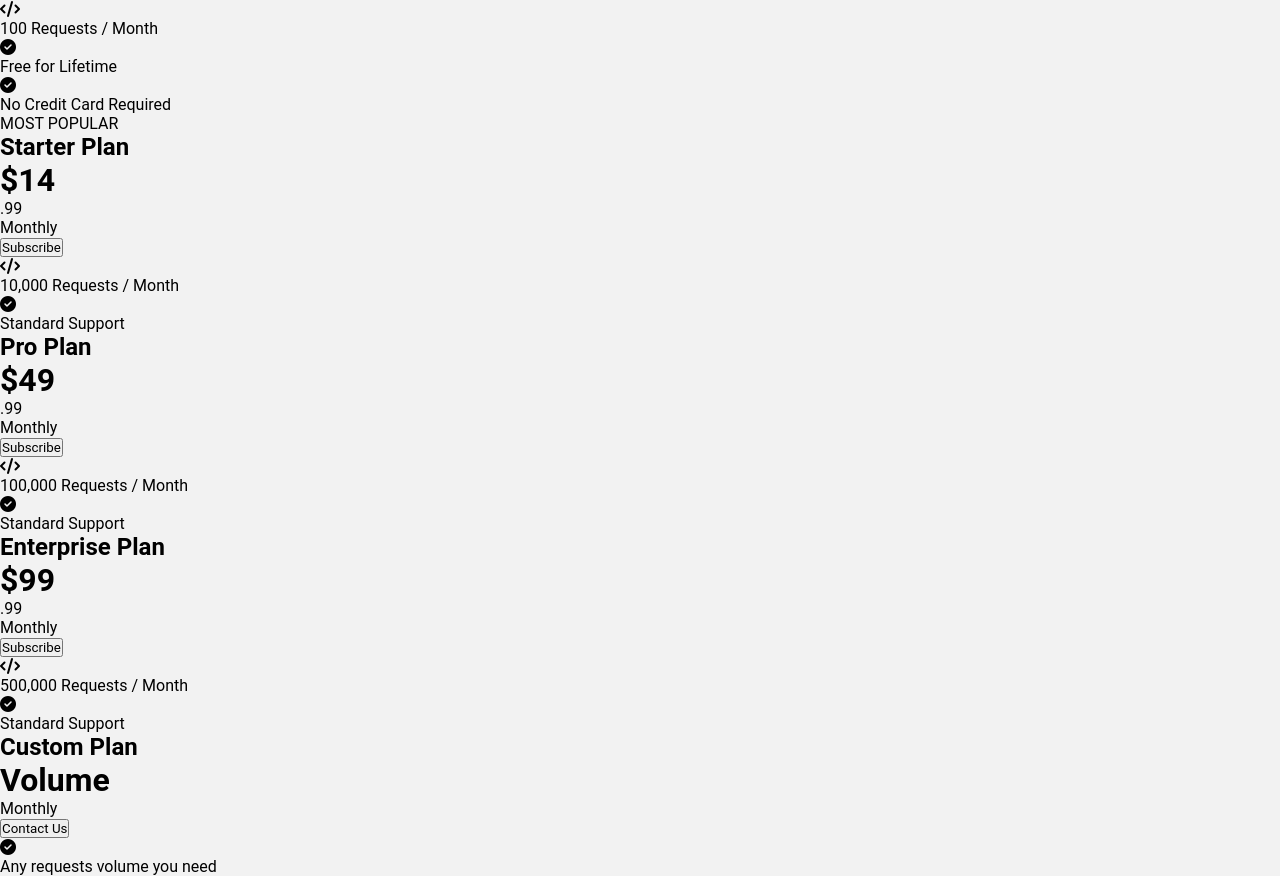
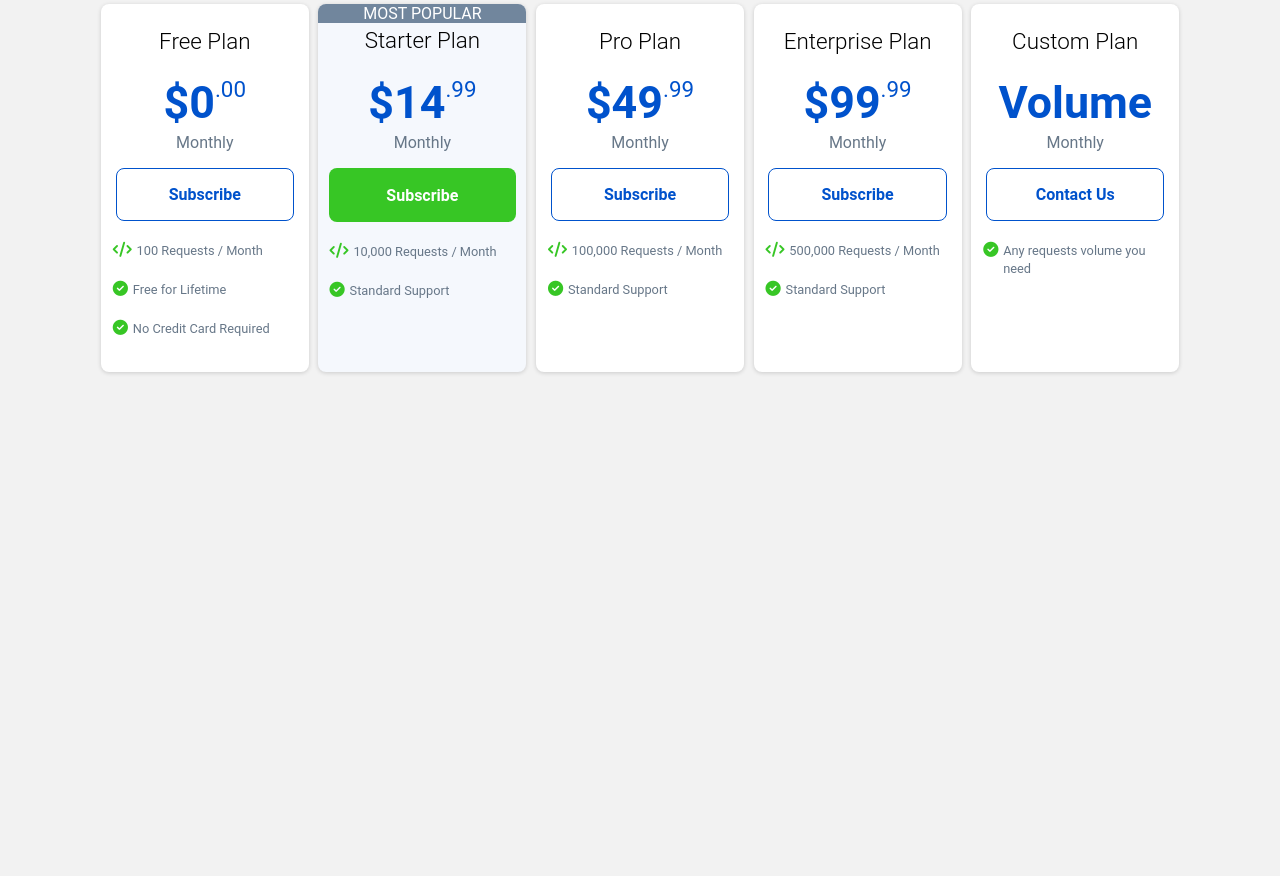
Before and after one commit to wiseSudhanshu/Front-End-Test, a plain HTML site: page index.html in a window 1280 px wide. Shown: the part 706-1582 px from the top of the page. After the commit the page ends 1174 px from the top, so only its background shows below. Drawn offline with Linux system fonts and the light colour scheme; a web font is replaced by a local one.

Commit message:
styled pricing plans

```diff
--- a/css/styles.css
+++ b/css/styles.css
@@ -123,3 +123,177 @@ nav {
     box-shadow: rgba(17, 12, 46, 0.15) 0px 48px 100px 0px;
     z-index: 2;
 }
+
+#pricing {
+    padding: 5% 0;
+    text-align: center;
+}
+
+#flash-card {
+    display: none;
+    position: relative;
+    text-align: center;
+    background: linear-gradient(135deg, #00FF80 35%, #41df2d);
+    margin: 0 10% 3em;
+    transition: all 1s ease;
+}
+
+.thank-you {
+    padding: 1em 10%;
+    display: inline-block;
+}
+
+.fa-xmark {
+    display: inline;
+    position: absolute;
+    top: 3px;
+    right: 3px;
+    width: 1em;
+    height: 1em;
+    border-radius: 50%;
+    cursor: pointer;
+    font-size: 1.5em;
+}
+
+.fa-xmark:hover {
+    opacity: 0.8;
+    background-color: lightgray;
+}
+
+.pricing-text h1 {
+    font-weight: 700;
+    line-height: 40px;
+    margin-bottom: 0.7em;
+}
+
+.pricing-text p {
+    color: #8794BA;
+    font-size: 16px;
+    line-height: 140%;
+    padding: 0 10%;
+}
+
+.container {
+    display: flex;
+    padding: 2em 4%;
+    justify-content: center;
+}
+
+.card {
+    box-shadow: rgba(0, 0, 0, 0.16) 0px 1px 4px;
+    border-radius: 0.5em;
+    text-align: center;
+    height: 23em;
+    flex: 0 1 13em;
+    background-color: #fff;
+    padding: 1.5em 0.3em;
+    margin: 0 0.3em;
+    word-wrap: break-word;
+}
+
+.plan {
+    font-weight: 300;
+    font-size: 1.4rem;
+    margin-bottom: 1em;
+}
+
+.price h1 {
+    color: #0052cc;
+    display: inline-block;
+    font-weight: 700;
+    font-size: 2.8em;
+    margin-bottom: 0.1em;
+}
+
+.price span {
+    color: #0052cc;
+    vertical-align: top;
+    font-size: 1.4em;
+}
+
+.price p {
+    color: #677788;
+}
+
+.subscribe {
+    width: 90%;
+    margin: 1em 0.3em 0;
+    padding: 1em;
+    font-size: 1rem;
+    border: 1px solid #0052cc;
+    border-radius: 0.5rem;
+    background-color: #fff;
+    color: #0052cc;
+    font-weight: 600;
+    cursor: pointer;
+    transition: all 0.3s ease-in-out;
+}
+
+.subscribe:hover {
+    transform: scale(1.05);
+    box-shadow: rgba(255, 255, 255, 0.19) 0px 10px 40px, rgba(0, 0, 0, 0.23) 0px 6px 6px;
+    background-color: #0052cc;
+    color: #fff;
+}
+
+.iconic {
+    display: flex;
+    margin: 1.3em 0.45em;
+}
+
+.fa-code, .fa-circle-check {
+    color: #37c625;
+    font-size: 0.95em;
+}
+
+.media-body {
+    display: inline-block;
+    text-align: left;
+    margin-left: 0.3rem;
+    line-height: 140%;
+    font-size: 0.8rem;
+    color: #677788;
+}
+
+.badge {
+    background-color: #71869d;
+    color: #fff;
+    border: none;
+    vertical-align: baseline;
+    border-radius: 0.5em 0.5em 0 0;
+    margin-bottom: 0.3em;
+}
+
+.starter-card {
+    box-shadow: rgba(0, 0, 0, 0.16) 0px 1px 4px;
+    border-radius: 0.5em;
+    text-align: center;
+    height: 23em;
+    flex: 0 1 13em;
+    background-color: #f5f8fd;
+    margin: 0 0.3em;
+}
+
+.starter-subscribe {
+    width: 90%;
+    margin: 1em 0.3em 0;
+    padding: 1.1em;
+    font-size: 1rem;
+    border: none;
+    border-radius: 0.5rem;
+    background-color: #37c625;
+    color: #fff;
+    font-weight: 600;
+    cursor: pointer;
+    transition: all 0.3s ease-in-out;
+}
+
+.starter-subscribe:hover {
+    transform: scale(1.05);
+    box-shadow: rgba(255, 255, 255, 0.19) 0px 10px 40px, rgba(0, 0, 0, 0.23) 0px 6px 6px;
+}
+
+.starter-iconic {
+    display: flex;
+    margin: 1.3em 0.7em;
+}
```
